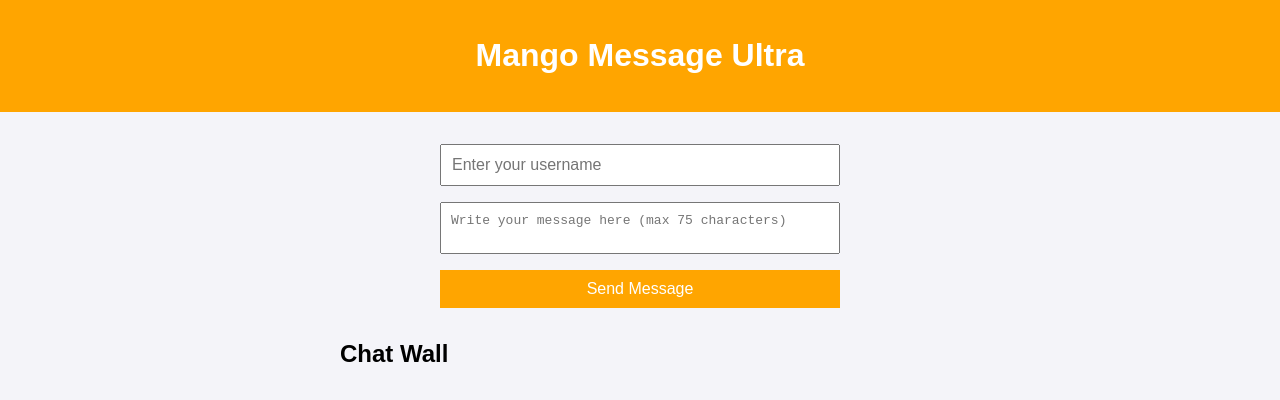
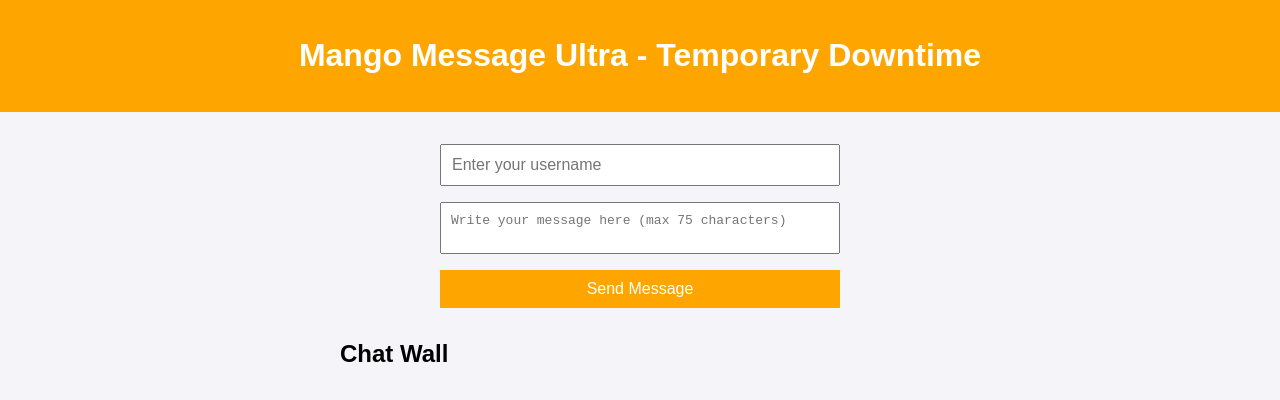
Before and after one commit to mango-messageultra/site, a plain HTML site: page index.html in a window 1280 px wide. Drawn offline with Linux system fonts and the light colour scheme; no server answers.

Commit message:
Update index.html

```diff
--- a/index.html
+++ b/index.html
@@ -93,7 +93,7 @@
 </head>
 <body>
     <header>
-        <h1>Mango Message Ultra</h1>
+        <h1>Mango Message Ultra - Temporary Downtime</h1>
     </header>
     <main>
         <form id="chat-form">
```
